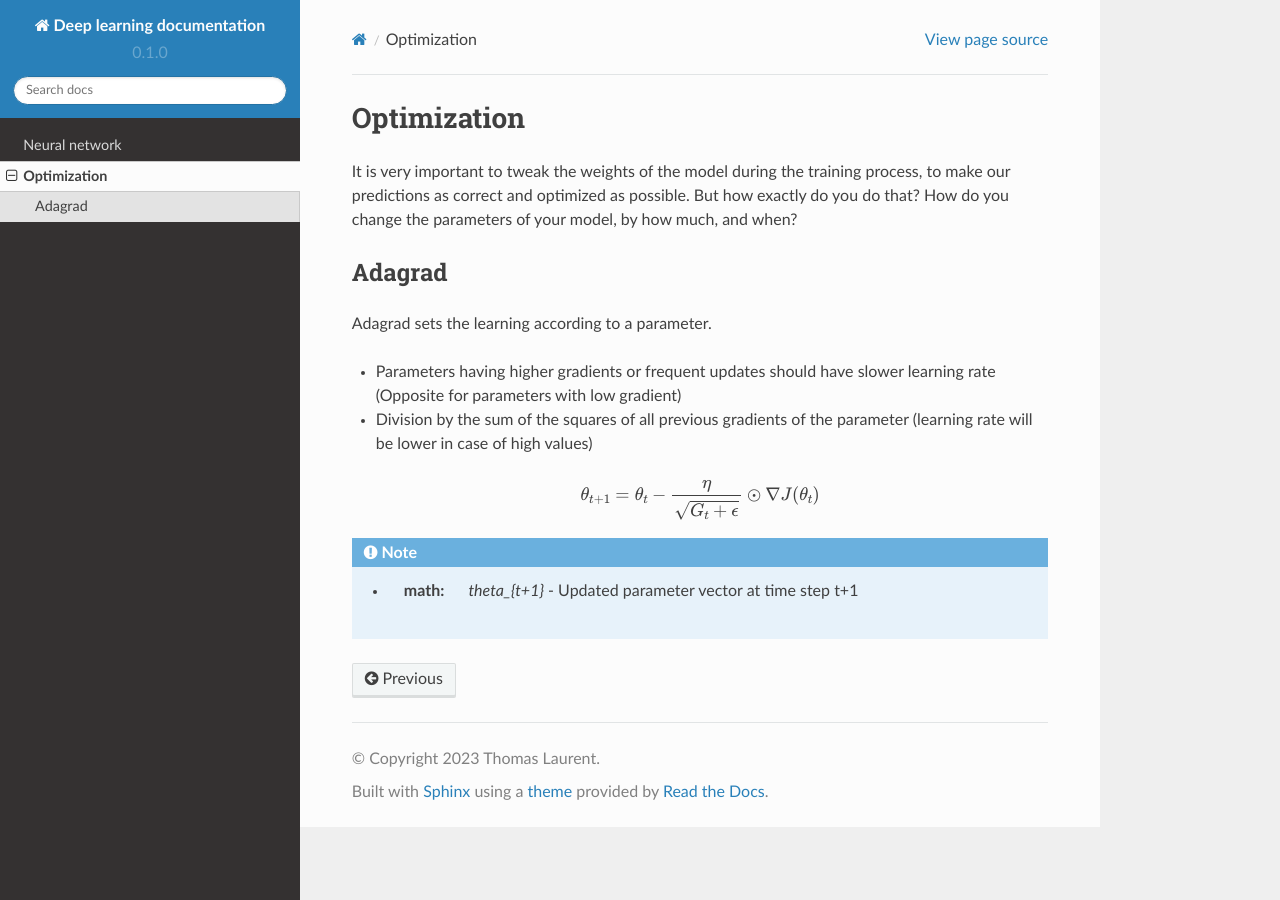
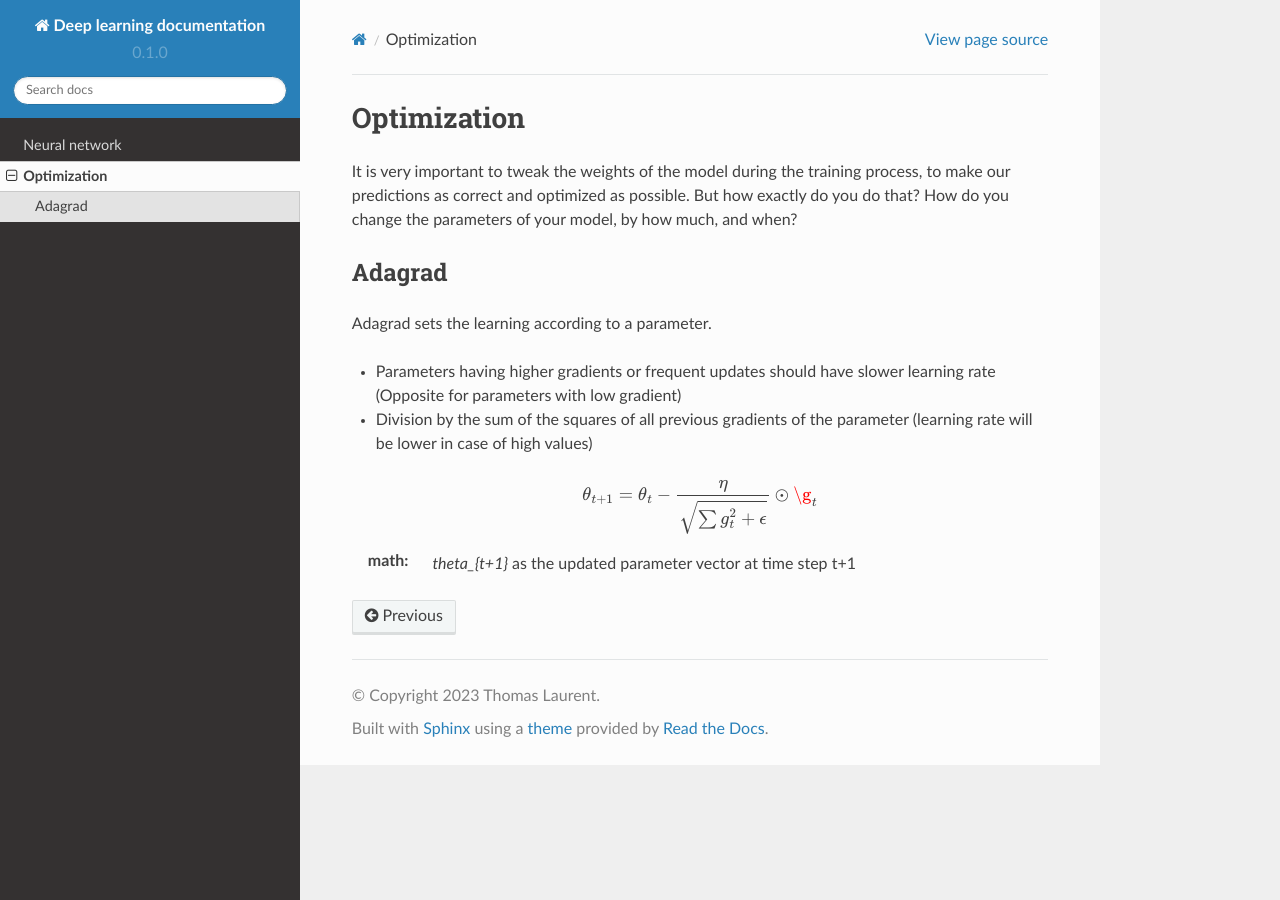
Before and after one commit to tolaurent/ml_library, a Sphinx documentation site: the page built from docs/source/optimization.rst, in a window 1280 px wide. Built offline with Sphinx 7.4.7 and the Read the Docs theme 2.0.0, drawn with Linux system fonts in a browser that asks for light colours.

Commit message:
Update optimization.rst

```diff
--- a/docs/source/optimization.rst
+++ b/docs/source/optimization.rst
@@ -13,9 +13,8 @@ Adagrad sets the learning according to a parameter.
 - Division by the sum of the squares of all previous gradients of the parameter (learning rate will be lower in case of high values)
 
 .. math::
-  \theta_{t+1} = \theta_t - \frac{\eta}{\sqrt{G_t + \epsilon}} \odot \nabla J(\theta_t)
+  \theta_{t+1} = \theta_t - \frac{\eta}{\sqrt{\sum{g_{t}^{2}} + \epsilon}} \odot \g_{t}
 
 
-.. note::
 
-  - :math: `\theta_{t+1}` - Updated parameter vector at time step t+1
+:math: `\theta_{t+1}` as the updated parameter vector at time step t+1
```
